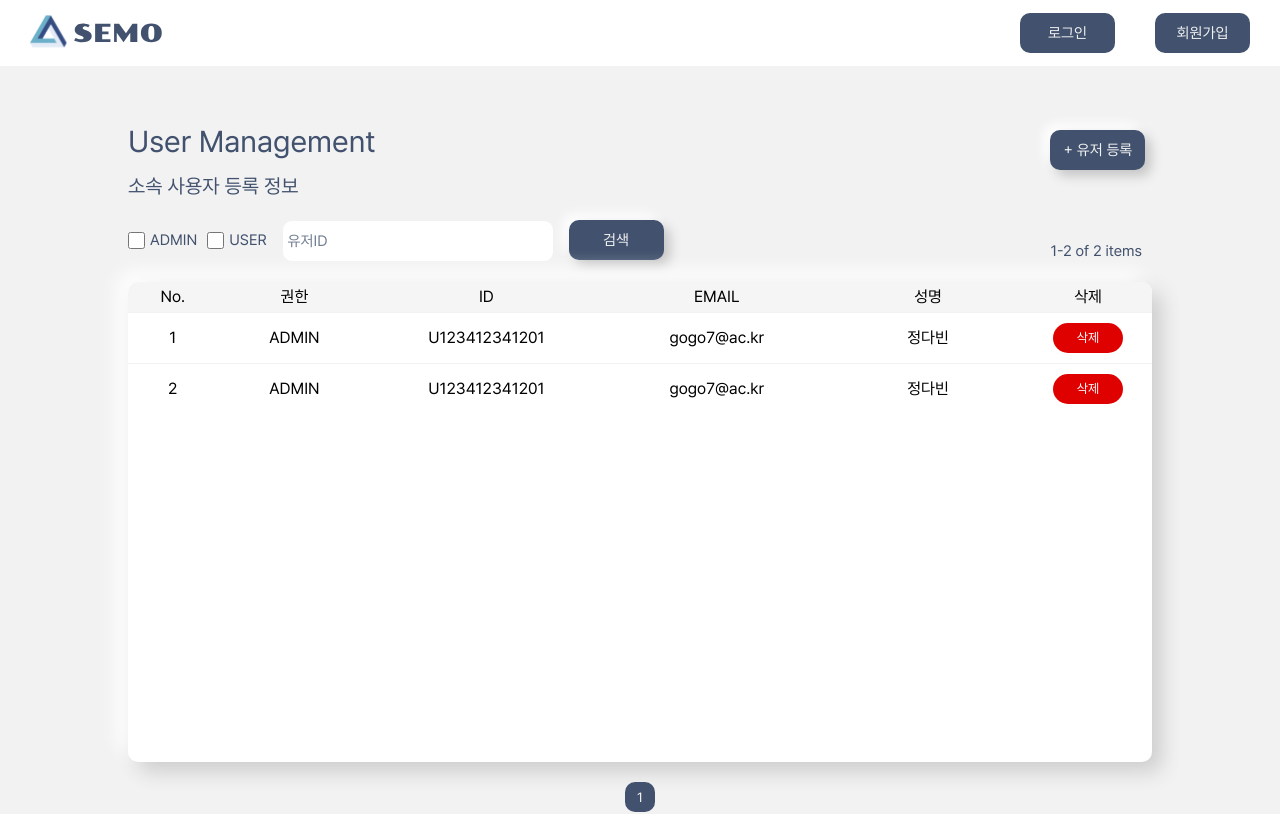
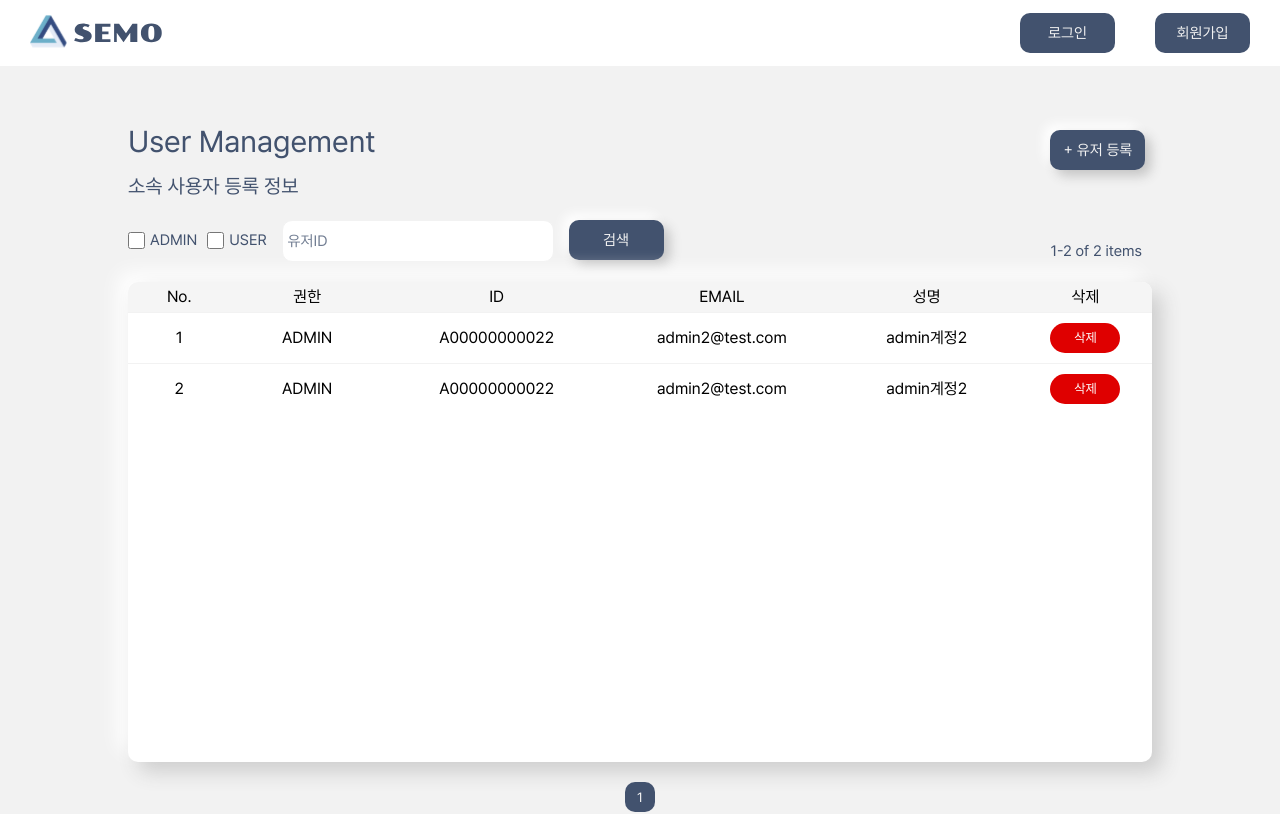
Before and after one commit to Team-SE-MO/semo-client, a React (Create React App) app: page /users/1 in a window 1280 px wide. Shown: the top 814 px of the page. Built offline with nearby package versions, Linux system fonts and the light colour scheme.

Commit message:
♻️ refactor: 응답 형식에 맞춰 column 수정

```diff
--- a/src/components/molecules/table/CompanyUserRow.tsx
+++ b/src/components/molecules/table/CompanyUserRow.tsx
@@ -1,14 +1,19 @@
 import React, { useState } from 'react';
 import Button from 'components/atoms/button/Button';
-
+// TODO: user 공통 타입 구현
 interface CompanyUserRowProps {
   i: number;
   data: {
+    loginId: string;
     role: string;
-    id: string;
     email: string;
     ownerName: string;
-    deletedAt: string | null;
+    deletedAt: null;
+    company: {
+      id: number;
+      companyName: string;
+      taxId: string;
+    };
   };
 }
 // TODO: 삭제 버튼 누르면 delete 요청 보내는 기능 구현
@@ -17,8 +22,8 @@ const CompanyUserRow = ({ i, data }: CompanyUserRowProps) => {
   return (
     <tr>
       <td className="table__row">{i + 1}</td>
-      <td className="table__row">{rowData.role}</td>
-      <td className="table__row">{rowData.id}</td>
+      <td className="table__row">{rowData.role.replace('ROLE_', '')}</td>
+      <td className="table__row">{rowData.loginId}</td>
       <td className="table__row">{rowData.email}</td>
       <td className="table__row">{rowData.ownerName}</td>
       <td className="table__row">
--- a/src/pages/CompanyUsers.tsx
+++ b/src/pages/CompanyUsers.tsx
@@ -9,21 +9,31 @@ import './CompanyUsers.scss';
 
 const CompanyUsers = () => {
   const headerMeta = ['No.', '권한', 'ID', 'EMAIL', '성명', '삭제'];
-  const colWidth = ['7%', '12%', '18%', '18%', '15%', '10%'];
+  const colWidth = ['10%', '15%', '22%', '22%', '18%', '13%'];
   const content = [
     {
-      role: 'ADMIN',
-      id: 'U123412341201',
-      email: 'gogo7@ac.kr',
-      ownerName: '정다빈',
+      loginId: 'A00000000022',
+      role: 'ROLE_ADMIN',
+      email: 'admin2@test.com',
+      ownerName: 'admin계정2',
       deletedAt: null,
+      company: {
+        id: 42,
+        companyName: 'test Company',
+        taxId: '000-00-00002',
+      },
     },
     {
-      role: 'ADMIN',
-      id: 'U123412341201',
-      email: 'gogo7@ac.kr',
-      ownerName: '정다빈',
+      loginId: 'A00000000022',
+      role: 'ROLE_ADMIN',
+      email: 'admin2@test.com',
+      ownerName: 'admin계정2',
       deletedAt: null,
+      company: {
+        id: 42,
+        companyName: 'test Company',
+        taxId: '000-00-00002',
+      },
     },
   ];
   const pageNumber = 1;
```
